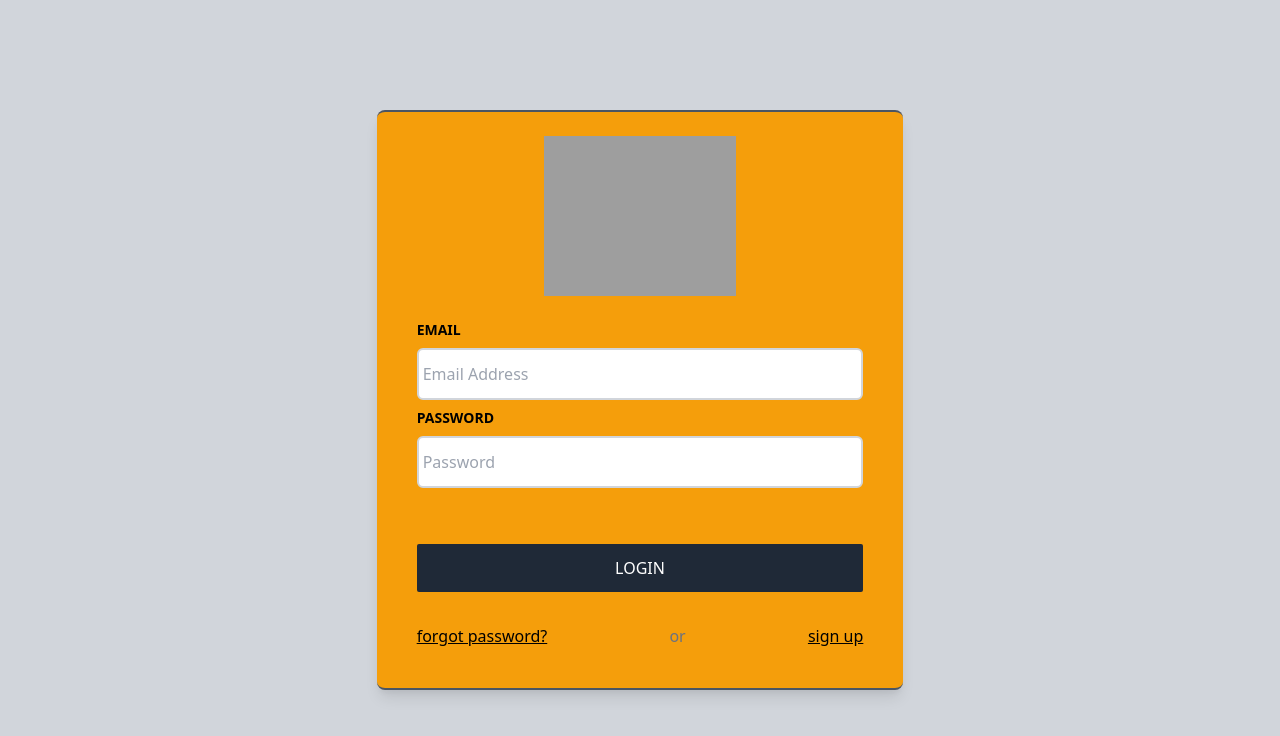
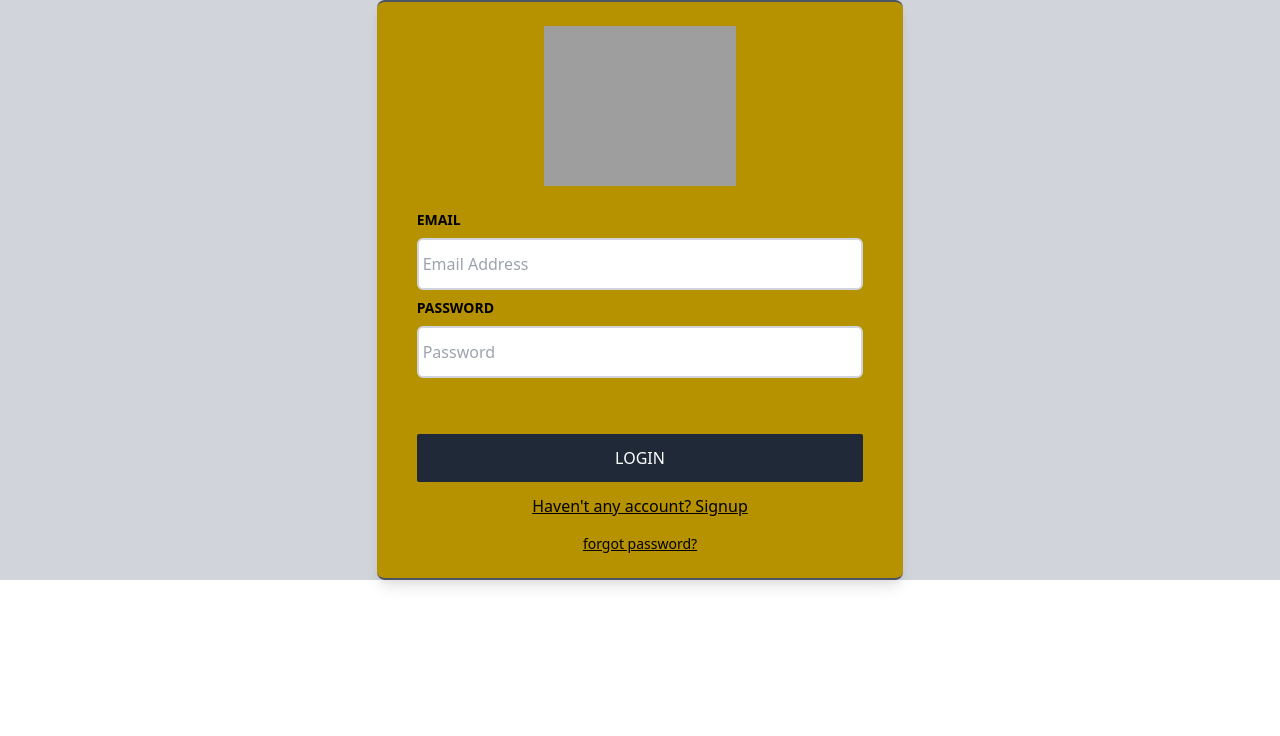
Before and after one commit to mitali453/Flat-Booking-Platfrom, a React (Create React App) app: page /login in a window 1280 px wide. Shown: the top 736 px of the page. Built offline with nearby package versions, Linux system fonts and the light colour scheme; grey boxes are pictures that could not be loaded.

Commit message:
change in css

```diff
--- a/src/Pages/authpages/LoginPage.tsx
+++ b/src/Pages/authpages/LoginPage.tsx
@@ -6,10 +6,10 @@ interface Props {
 const LoginPage: FC<Props> = (props) => {
     return (
         <div>
-            <div className="flex flex-col h-screen bg-gray-300">
+            <div className="flex flex-col h-full bg-gray-300">
                 <div className="grid place-items-center mx-2 my-20  sm:my-auto">
 
-                    <div className="w-11/12 p-12 border-double border-t-2 border-b-2 border-gray-600 bg-yellow-500 sm:w-8/12 md:w-6/12 lg:w-5/12 2xl:w-4/12
+                    <div className=" h-full w-11/12 p-12 border-double border-t-2 border-b-2 border-gray-600 bg-primary sm:w-8/12 md:w-6/12 lg:w-5/12 2xl:w-4/12
             px-6 py-6 sm:px-10 sm:py-6
              rounded-lg shadow-md lg:shadow-lg">
                         <div className="flex">
@@ -40,16 +40,16 @@ const LoginPage: FC<Props> = (props) => {
                             </button></span> </Link>
 
 
-                            <div className="sm:flex sm:flex-wrap mt-8 sm:mb-4 text-md text-center">
-                                <a href="forgot-password" className="flex-2 underline">
+                            <div className=" mt-3 sm:mb-4 text-md text-center">
+                            <Link to="/signup"><span className=" flex-2 underline ">Haven't any account? Signup</span> </Link>
+
+
+
+
+                            </div>
+                            <a href="forgot-password" className="flex-2 underline text-sm flex justify-center" >
                                     forgot password?
                                 </a>
-
-                                <p className="flex-1 text-gray-500 text-md mx-4 my-1 sm:my-auto">
-                                    or
-                                </p>
-                                <Link to="/signup"><span className=" flex-2 underline ">sign up</span> </Link>
-                            </div>
                         </form>
                     </div>
                 </div>
```
